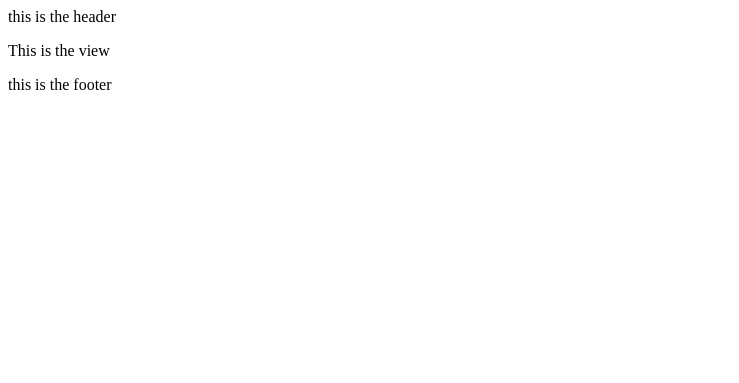
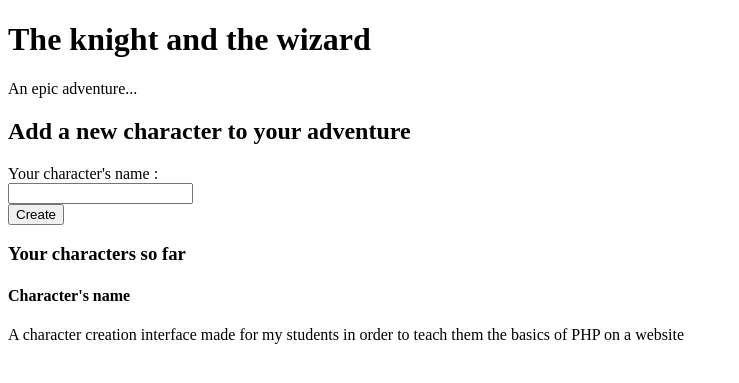
Before and after one commit to thomgo/rolePlay, a PHP site: page / in a window 1280 px wide. Shown: the top 383 px of the page, without its empty margins (0-739 px from the left). Run offline with PHP 8.4, Linux system fonts and the light colour scheme.

Commit message:
add basic html content

```diff
--- a/index.php
+++ b/index.php
@@ -1,4 +1,6 @@
 <?php
 require "model/character.php";
 
+
+
 require "view/index.php";
--- a/view/index.php
+++ b/view/index.php
@@ -1,3 +1,17 @@
 <?php include "template/header.php"; ?>
-<p>This is the view</p>
+<section>
+  <h2>Add a new character to your adventure</h2>
+  <form action="" method="post">
+    <label for="name">Your character's name :</label><br>
+    <input type="text" name="name" value="">
+    <br>
+    <input type="submit" name="character_creation" value="Create">
+  </form>
+</section>
+<section>
+  <h3>Your characters so far</h3>
+  <article>
+    <h4>Character's name</h4>
+  </article>
+</section>
 <?php include "template/footer.php"; ?>
--- a/view/template/footer.php
+++ b/view/template/footer.php
@@ -1 +1,6 @@
-<p>this is the footer</p>
+    </main>
+    <footer>
+      <p>A character creation interface made for my students in order to teach them the basics of PHP on a website</p>
+    </footer>
+  </body>
+</html>
--- a/view/template/header.php
+++ b/view/template/header.php
@@ -1 +1,12 @@
-<p>this is the header</p>
+<!DOCTYPE html>
+<html lang="en" dir="ltr">
+  <head>
+    <meta charset="utf-8">
+    <title>The knight and the wizard</title>
+  </head>
+  <body>
+    <header>
+      <h1>The knight and the wizard</h1>
+      <p>An epic adventure...</p>
+    </header>
+    <main>
```
